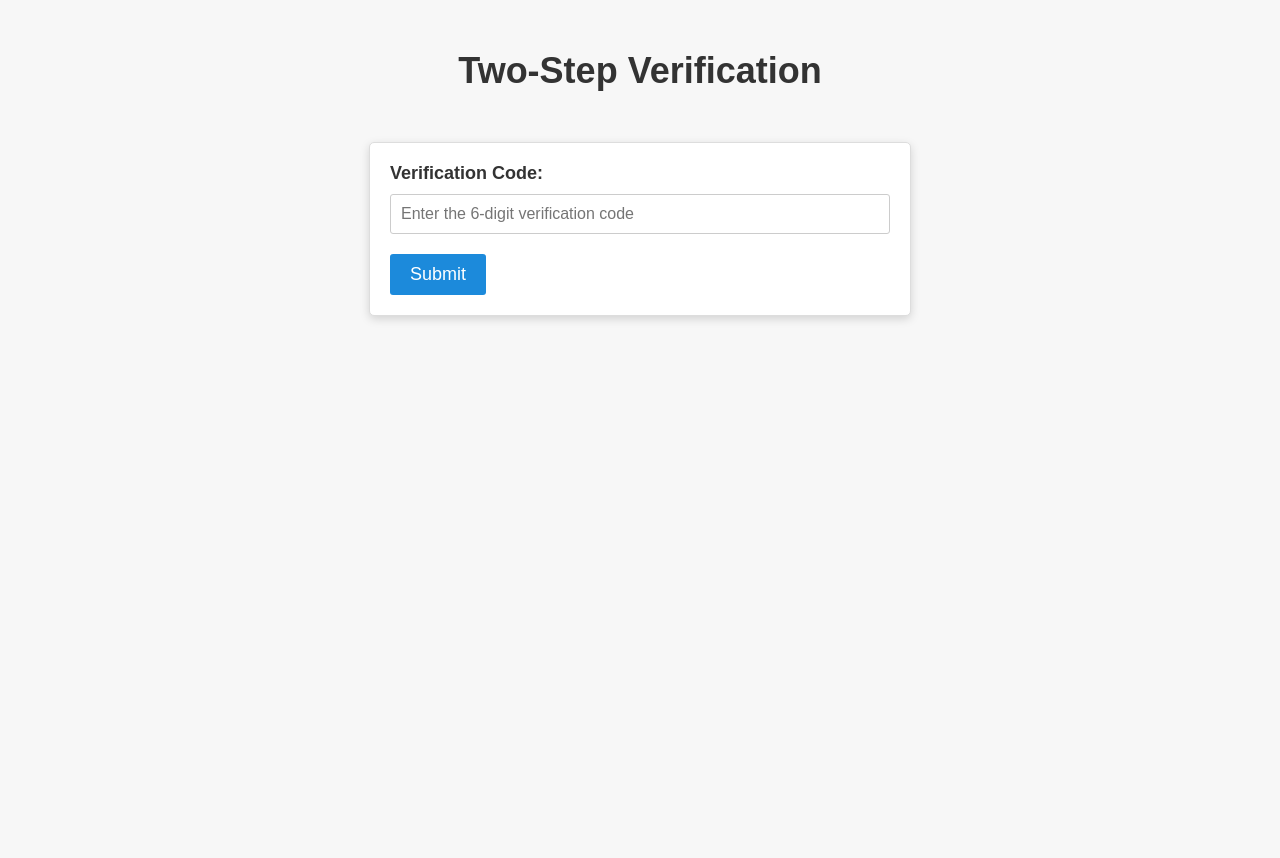
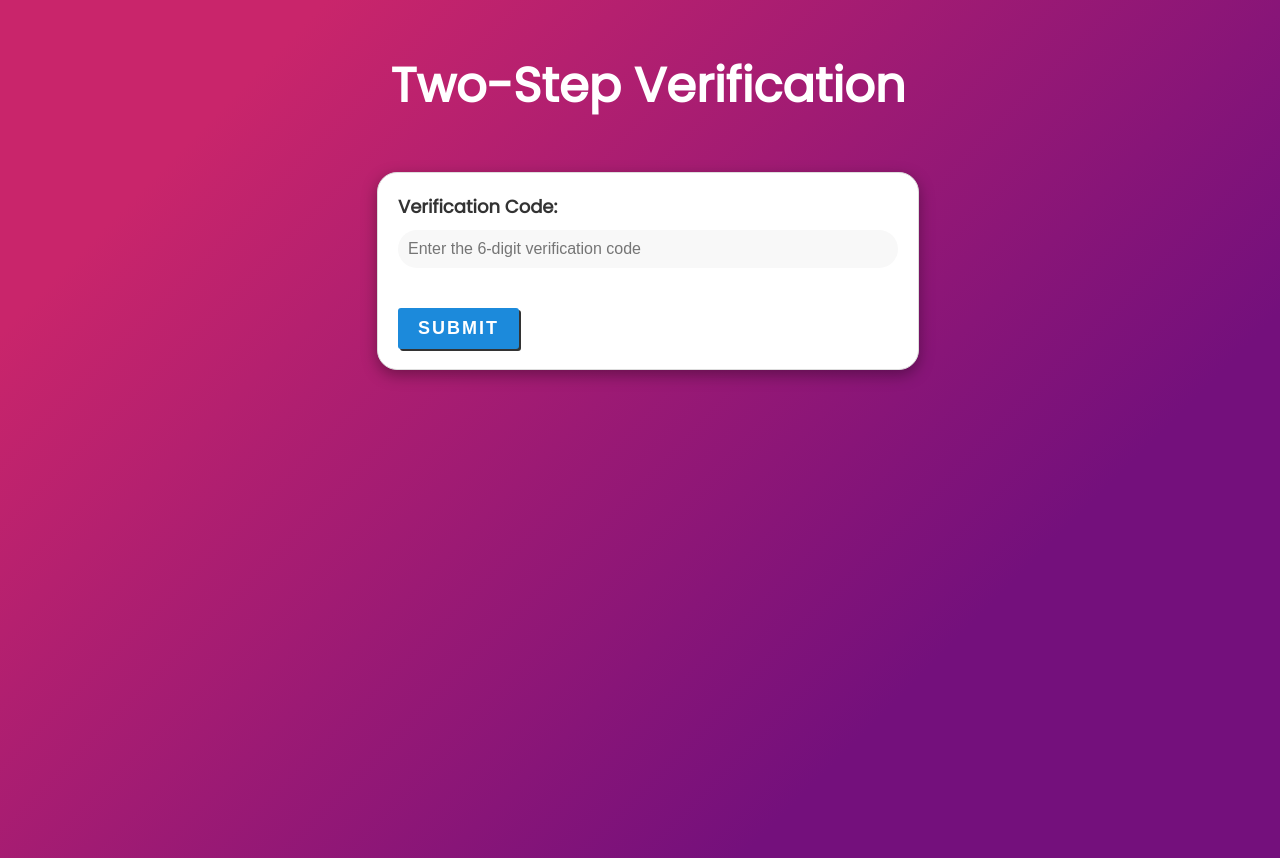
Before and after one commit to saksham1605/Risk-Based-Authentication, a Flask app: template templates/verify2fa.html in a window 1280 px wide. Before the commit the page ends 321 px from the top, so only its background shows below. Run offline with Flask 2, Linux system fonts and the light colour scheme; the template is opened without the code that fills it: most values are stand-ins (such as "Sample title", 1, 10 or a date in 2020); parts of the project's set-up code (start-up, migrations or seed data) failed here and were passed over.

Commit message:
HTML changes

```diff
--- a/templates/verify2fa.html
+++ b/templates/verify2fa.html
@@ -1,11 +1,19 @@
 <!DOCTYPE html>
 <html>
+
 <head>
 	<title>Two-Step Verification</title>
 	<style>
+		@import url('https://fonts.googleapis.com/css2?family=Poppins&display=swap');
+
 		body {
-			background-color: #f7f7f7;
-			font-family: Arial, sans-serif;
+			/* background-color: #f7f7f7; */
+			/* background-image: linear-gradient(43deg, #4158D0 0%, #C850C0 46%, #FFCC70 100%); */
+			background-image: linear-gradient( 134.6deg,  rgba(201,37,107,1) 15.4%, rgba(116,16,124,1) 74.7% );
+			/* font-family: Arial, sans-serif; */
+			font-family: 'Poppins', sans-serif;
+			height: 100vh;
+			width: 100vw;
 		}
 
 		h1 {
@@ -23,8 +31,9 @@
 			margin: 50px auto;
 			width: 50%;
 			max-width: 500px;
-			border-radius: 5px;
-			box-shadow: 0 3px 10px rgba(0,0,0,0.15);
+			border-radius: 20px !important;
+			/* box-shadow: 0px 10px 20px rgba(0, 0, 0, 0.1); */
+			box-shadow: rgba(0, 0, 0, 0.35) 0px 5px 15px;
 		}
 
 		label {
@@ -38,8 +47,8 @@
 		input[type="text"] {
 			width: 100%;
 			padding: 10px;
-			border: 1px solid #cccccc;
-			border-radius: 3px;
+			/* border: 1px solid #cccccc; */
+			/* border-radius: 3px; */
 			font-size: 16px;
 			margin-bottom: 20px;
 			box-sizing: border-box;
@@ -64,18 +73,55 @@
 			color: #d9534f;
 			margin-bottom: 20px;
 		}
+
+		.btn {
+			background-color: #00A36C;
+			color: #fff;
+			padding: 10px 20px;
+			border-radius: 5px;
+			border: none;
+			cursor: pointer;
+			margin-top: 20px;
+			display: inline-block;
+			font-size: 18px;
+			transition: background-color 0.3s ease;
+			text-decoration: none;
+			text-transform: uppercase;
+			letter-spacing: 2px;
+			font-weight: bold;
+			box-shadow: 2px 2px #333;
+		}
+
+		.btn:hover {
+			background-color: #555;
+			color: white;
+		}
+
+		.form-control {
+			border-radius: 20px;
+			padding: 15px;
+			font-size: 16px;
+			background-color: #F8F8F8;
+			border: none;
+			box-shadow: none;
+		}
 	</style>
 </head>
+
 <body>
-	<h1>Two-Step Verification</h1>
+	<h1 style="color: white; margin-top: 50px; font-size: 3rem;">Two-Step Verification</h1>
+
 	<form action="/verify" method="post">
 		<input type="hidden" name="email" value="{{ email }}">
 		<label for="code">Verification Code:</label>
-		<input type="text" name="code" id="code" placeholder="Enter the 6-digit verification code">
-		{% if error %}
-		<p class="error">{{ error }}</p>
-		{% endif %}
-		<input type="submit" value="Submit">
+		<input type="text" class="form-control" name="code" id="code" placeholder="Enter the 6-digit verification code">
+		<div>
+			{% if error %}
+			<p class="error">{{ error }}</p>
+			{% endif %}
+		</div>
+		<input type="submit" class="btn" value="Submit">
 	</form>
 </body>
+
 </html>
```
Also changed, not shown: templates/dashboard.html (+17 -14 lines), templates/login.html (+43 -19 lines).
